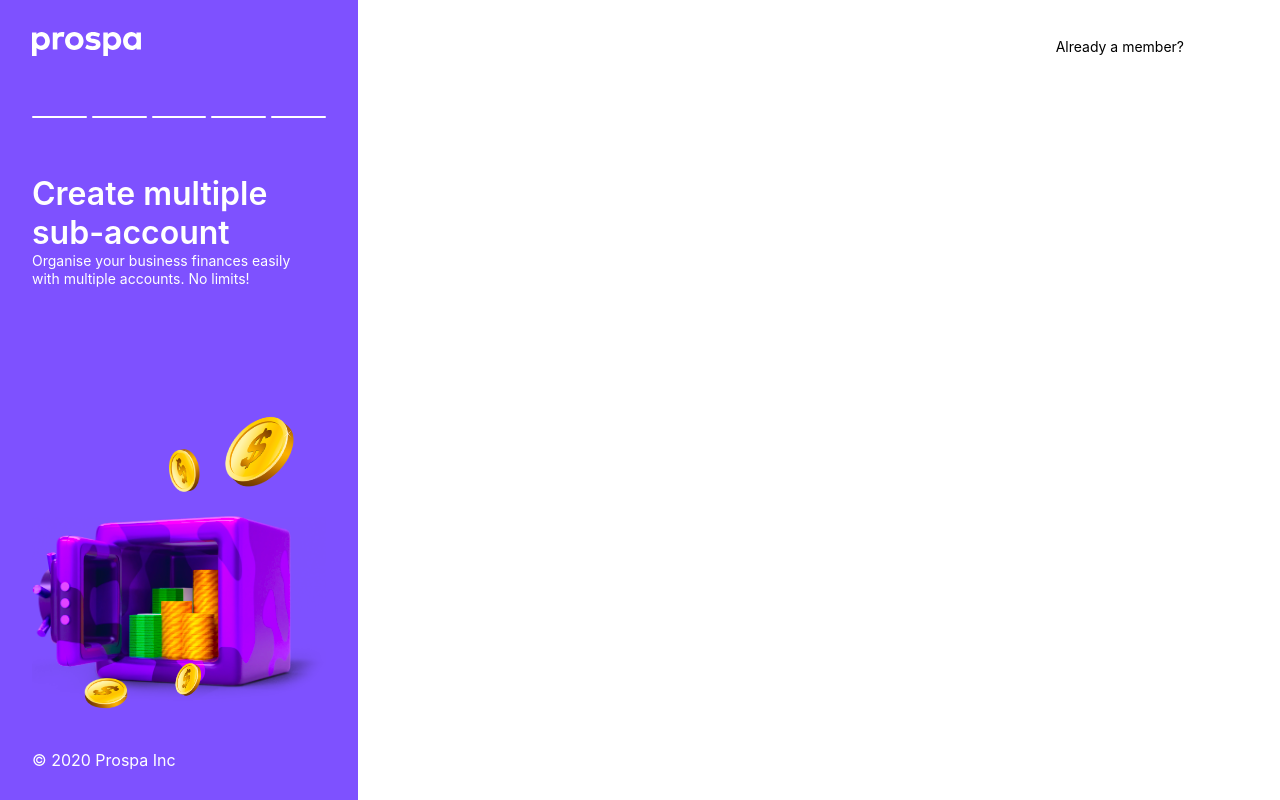
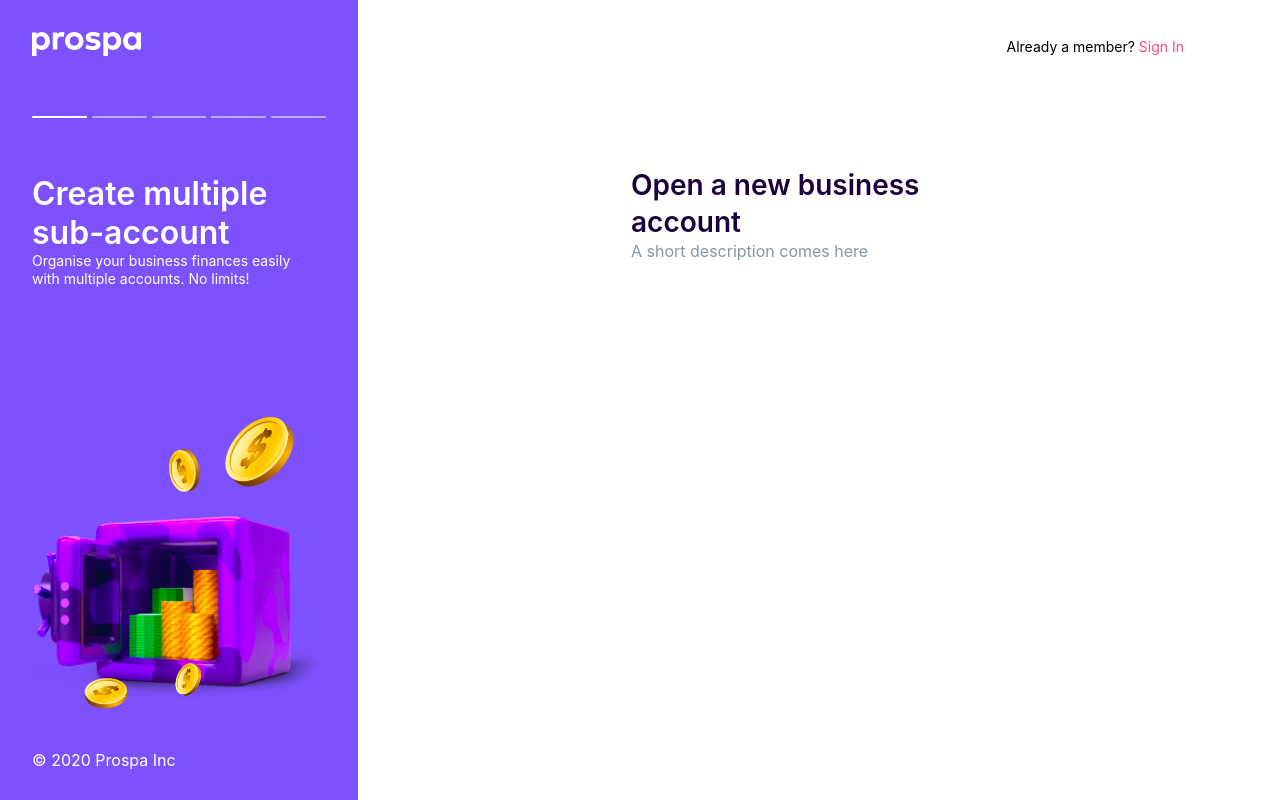
Before and after one commit to jbrit/prospa-1, a React (Create React App) app: page /next in a window 1280 px wide. Built offline with nearby package versions, Linux system fonts and the light colour scheme.

Commit message:
refactor: Created Header Component

```diff
--- a/src/App.js
+++ b/src/App.js
@@ -2,6 +2,7 @@ import React from 'react';
 import {Route} from 'react-router-dom';
 import Layout from './components/Layout/Layout';
 import SignIn from './components/SignIn/SignIn';
+import Next from './components/SignUp/Next/Next';
 import SignUp from './components/SignUp/SignUp';
 
 function App() {
@@ -10,6 +11,7 @@ function App() {
       <Layout>
         <Route exact path='/' render={() => <SignUp />} />
         <Route path='/sign-in' render={() => <SignIn />} />
+        <Route path='/next' render={() => <Next />} />
       </Layout>
     </div>
   );
--- /dev/null
+++ b/src/components/Header/Header.js
@@ -0,0 +1,13 @@
+import React from 'react';
+import styles from './Header.module.css';
+
+const Header = ({title, subtitle}) => {
+  return (
+    <>
+      <div className={styles.title}>{title}</div>
+      <div className={styles.subtitle}>{subtitle}</div>
+    </>
+  );
+};
+
+export default Header;
--- /dev/null
+++ b/src/components/Header/Header.module.css
@@ -0,0 +1,13 @@
+.title {
+  font-size: 28px;
+  line-height: 37px;
+  font-weight: 600;
+  color: var(--dark);
+}
+
+.subtitle {
+  font-size: 16px;
+  line-height: 21px;
+  color: #8397ab;
+  margin-bottom: 32px;
+}
--- a/src/components/Layout/Layout.js
+++ b/src/components/Layout/Layout.js
@@ -5,14 +5,21 @@ import goldBox from '../../assets/images/gold-box.svg';
 import {Link, Route} from 'react-router-dom';
 
 export default class Layout extends Component {
+  state = {
+    page: 'sign-up',
+  };
   render() {
     return (
       <div className={styles.layoutContainer}>
         <div className={styles.navbar}>
           <img src={logo} alt='Logo' className={styles.logo} />
           <div className={styles.lineContainer}>
-            {[0, 0, 0, 0, 0].map((item) => (
-              <div className={styles.horizontalLine} />
+            {[0, 0, 0, 0, 0].map((item, i) => (
+              <div
+                className={styles.horizontalLine}
+                style={{opacity: i !== 0 && `0.5`}}
+                key={i}
+              />
             ))}
           </div>
 
@@ -27,15 +34,18 @@ export default class Layout extends Component {
         </div>
         <div className={styles.itemContainer}>
           <div className={styles.already}>
-            Already a member?{' '}
-            <Route exact path='/'>
+            <Route exact path={'/'}>
+              Already a member?{' '}
               <Link to='/sign-in' className={styles.sign}>
                 Sign In
               </Link>
             </Route>
-            <Link to='/' className={styles.sign}>
-              <Route path='/sign-in'>Sign Up</Route>
-            </Link>
+            <Route path='/sign-in'>
+              Already a member?{' '}
+              <Link to='/' className={styles.sign}>
+                Sign Up
+              </Link>
+            </Route>
           </div>
           {this.props.children}
         </div>
--- /dev/null
+++ b/src/components/SignUp/Next/Next.js
@@ -0,0 +1,28 @@
+import React, {Component} from 'react';
+import {Link} from 'react-router-dom';
+import Header from '../../Header/Header';
+import styles from './Next.module.css';
+
+export default class Next extends Component {
+  render() {
+    return (
+      <div className={styles.container}>
+        <Header
+          title={'Open a new business account'}
+          subtitle={'A short description comes here'}
+        />
+        {this.signIn()}
+      </div>
+    );
+  }
+  signIn() {
+    return (
+      <div className={styles.already}>
+        Already a member?{' '}
+        <Link to='/sign-in' className={styles.sign}>
+          Sign In
+        </Link>
+      </div>
+    );
+  }
+}
--- /dev/null
+++ b/src/components/SignUp/Next/Next.module.css
@@ -0,0 +1,16 @@
+.container {
+  width: 376px;
+  margin: 0 auto;
+  margin-top: 167px;
+}
+.already {
+  position: absolute;
+  top: 37px;
+  right: 96px;
+  font-size: 14px;
+  line-height: 19px;
+}
+
+.sign {
+  color: #fa4a84;
+}
--- a/src/components/SignUp/SignUp.js
+++ b/src/components/SignUp/SignUp.js
@@ -3,6 +3,7 @@ import styles from './SignUp.module.css';
 import TextInput from '../TextInput/TextInput';
 import Button from '../Button/Button';
 import arrow from '../../assets/images/arrow-down.svg';
+import Header from '../Header/Header';
 
 export default class SignUp extends React.Component {
   state = {
@@ -23,10 +24,10 @@ export default class SignUp extends React.Component {
   render() {
     return (
       <div className={styles.container}>
-        <div className={styles.header}>Create your account</div>
-        <div className={styles.description}>
-          A short description about account types
-        </div>
+        <Header
+          title='Create your account'
+          subtitle={'A short description about account types'}
+        />
 
         <TextInput
           name={'First name'}
@@ -72,7 +73,7 @@ export default class SignUp extends React.Component {
           value={this.state.input.email}
         />
 
-        <Button title={'next'} to='/sign-in' />
+        <Button title={'next'} to='/next' />
       </div>
     );
   }
```
Also changed, not shown: src/components/BussinessCard/BussinessCard.js (added), src/components/BussinessCard/BussinessCard.module.css (added).
